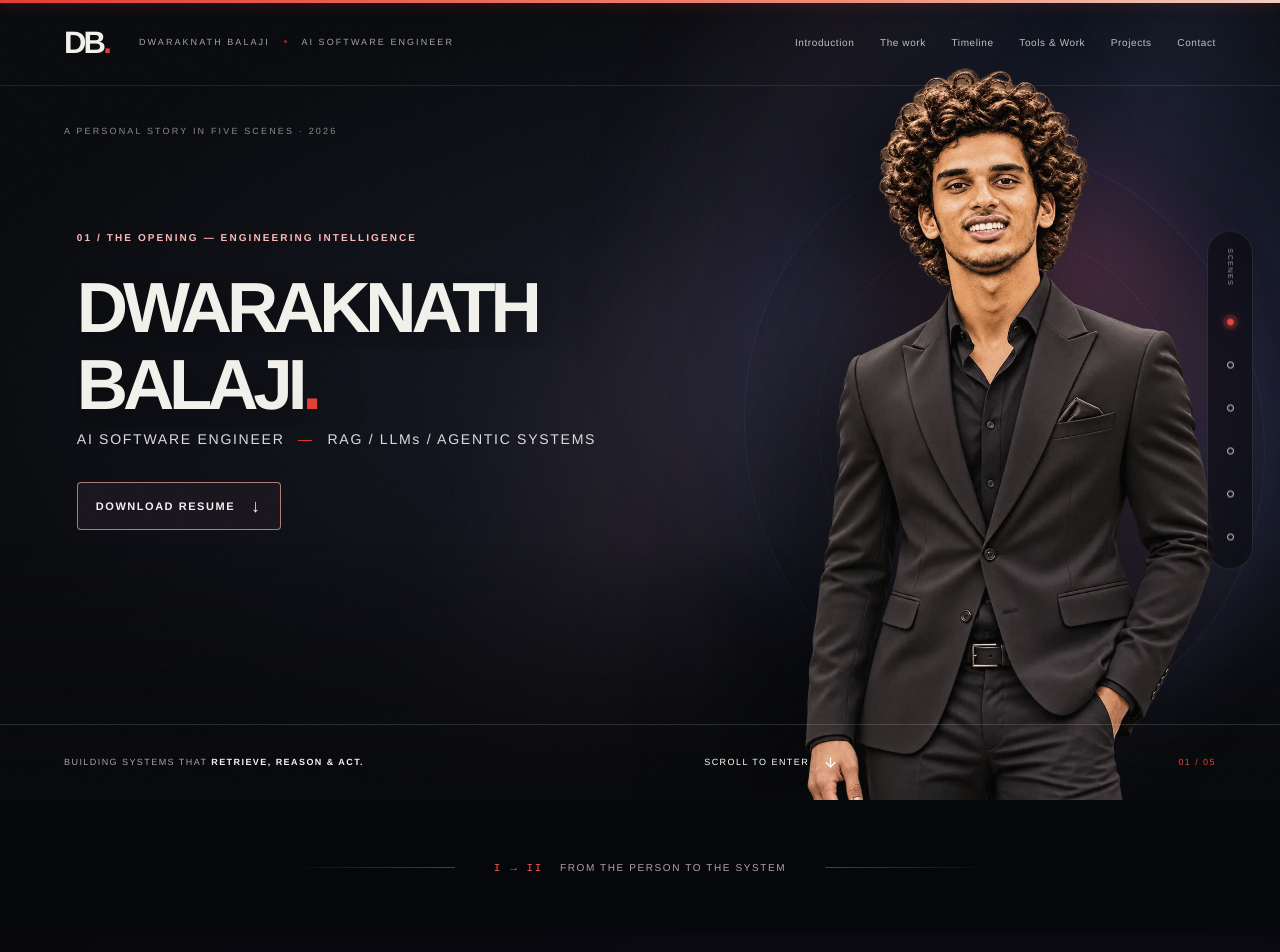
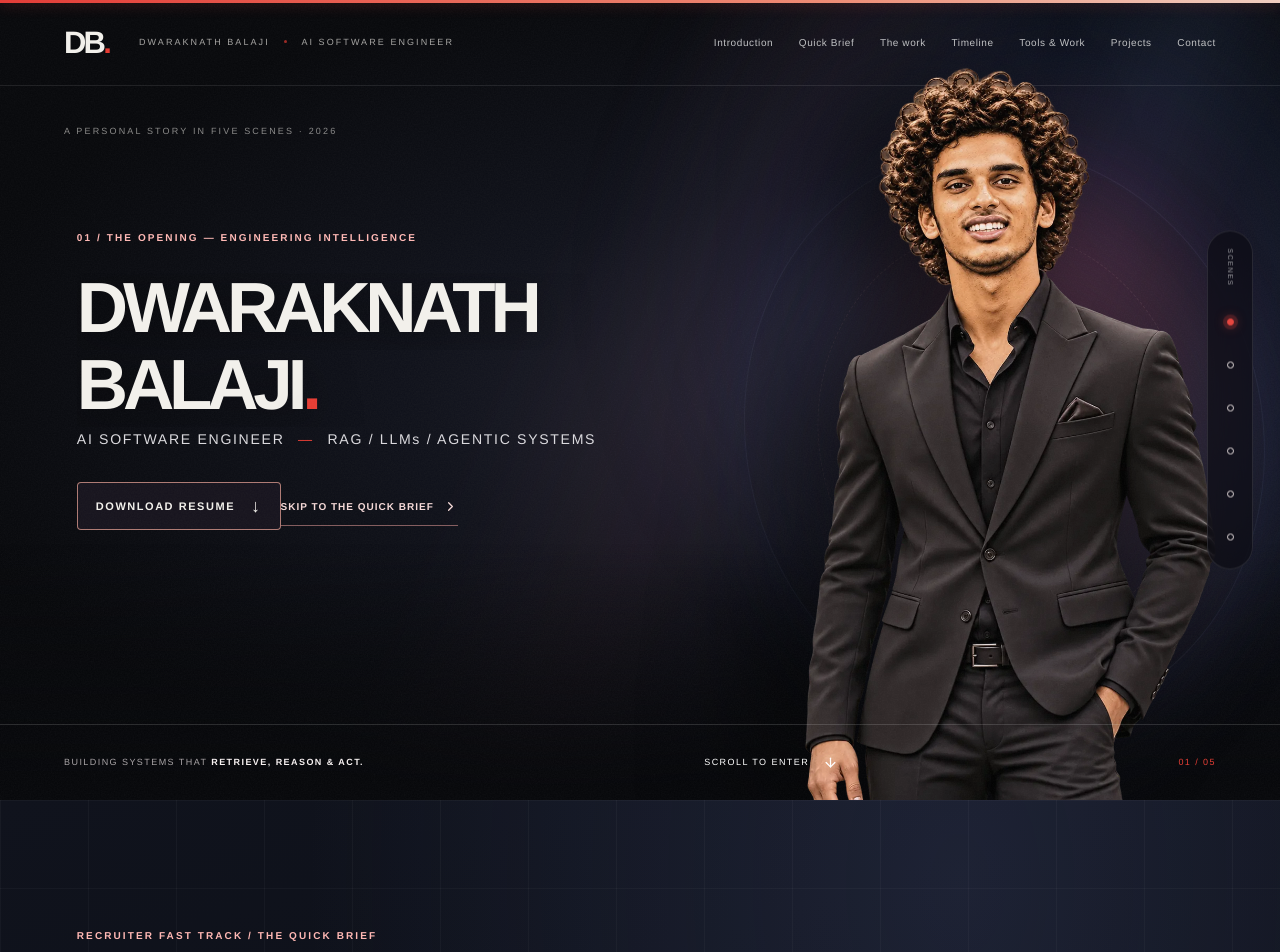
Before and after one commit to Dwaraknath1810/dwaraknath-portfolio, a React (Vite) app: page / in a window 1280 px wide. Shown: the top 952 px of the page. Built offline with nearby package versions, Linux system fonts and the light colour scheme; a web font is replaced by a local one.

Commit message:
feat: integrate recruiter brief into navigation and post-hero journey

```diff
--- a/src/cinematic/CinematicStory.tsx
+++ b/src/cinematic/CinematicStory.tsx
@@ -8,6 +8,7 @@ import { ScrollProgress } from './ScrollProgress'
 import { SceneNavigation } from './SceneNavigation'
 import { SceneDivider } from './SceneDivider'
 import { EngineeringWorkbench } from './EngineeringWorkbench'
+import { RecruiterOverview } from './RecruiterOverview'
 import './CinematicStory.css'
 
 const ease = [0.22, 1, 0.36, 1] as const
@@ -20,7 +21,7 @@ function StoryHeader() {
       <span className="film-header-label">DWARAKNATH BALAJI <i /> AI SOFTWARE ENGINEER</span>
       <button className="film-menu-button" type="button" onClick={() => setMenu(!menu)} aria-expanded={menu} aria-controls="film-nav">MENU <span>{menu ? '−' : '+'}</span></button>
       <nav id="film-nav" className={menu ? 'film-navigation is-open' : 'film-navigation'} aria-label="Portfolio scenes">
-        {[['intro','Introduction'],['universe','The work'],['timeline','Timeline'],['workbench','Tools & Work'],['projects','Projects'],['finale','Contact']].map(([id,label])=><a key={id} onClick={()=>setMenu(false)} href={`#${id}`}>{label}</a>)}
+        {[['intro','Introduction'],['snapshot','Quick Brief'],['universe','The work'],['timeline','Timeline'],['workbench','Tools & Work'],['projects','Projects'],['finale','Contact']].map(([id,label])=><a key={id} onClick={()=>setMenu(false)} href={`#${id}`}>{label}</a>)}
       </nav>
     </header>
   )
@@ -45,6 +46,7 @@ function Entrance() {
         <h1><m.span initial={reduce?false:{y:'115%'}} animate={{y:0}} transition={{duration:1.2,ease}}>DWARAKNATH</m.span><m.span className="film-title-second" initial={reduce?false:{y:'115%'}} animate={{y:0}} transition={{duration:1.2,delay:.15,ease}}>BALAJI<span className="film-accent">.</span></m.span></h1>
         <m.p className="film-entrance-subtitle" initial={reduce?false:{opacity:0,y:15}} animate={{opacity:1,y:0}} transition={{duration:.9,delay:.55}}>AI SOFTWARE ENGINEER <span>—</span> RAG / LLMs / AGENTIC SYSTEMS</m.p>
         <a className="film-resume-link film-resume-link--hero" href="/Dwaraknath_Balaji_AI_Engineer_Resume.pdf" download="Dwaraknath_Balaji_AI_Engineer_Resume.pdf">DOWNLOAD RESUME <span aria-hidden="true">↓</span></a>
+        <a className="film-brief-anchor" href="#snapshot">SKIP TO THE QUICK BRIEF <ChevronRight size={15} aria-hidden="true"/></a>
       </m.div>
       <m.div className="film-portrait-wrap" style={reduce?undefined:{y:portraitY}}>
         <div className="film-portrait-spotlight" aria-hidden="true"/>
@@ -185,6 +187,7 @@ export function CinematicStory() {
       <SceneNavigation/>
       <main>
         <Entrance/>
+        <RecruiterOverview/>
         <SceneDivider step={0}/>
         <Universe/>
         <SceneDivider step={1}/>
```
